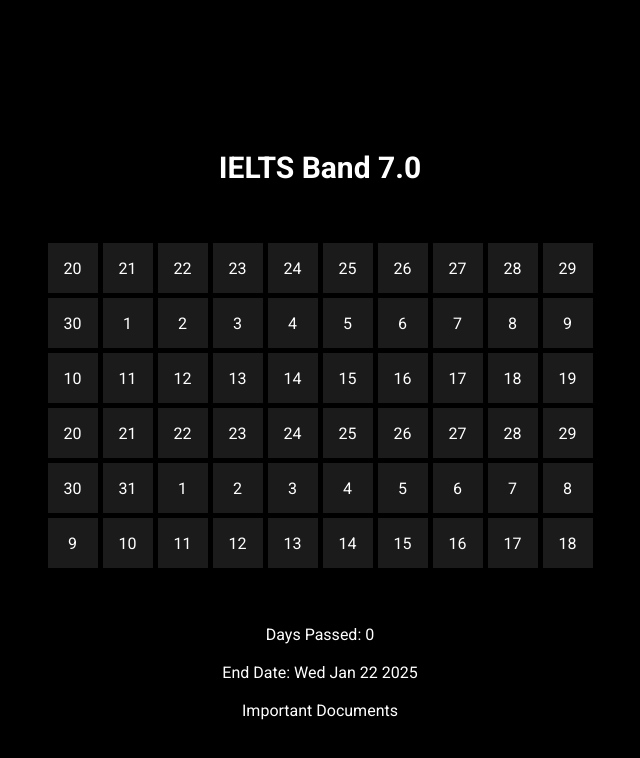
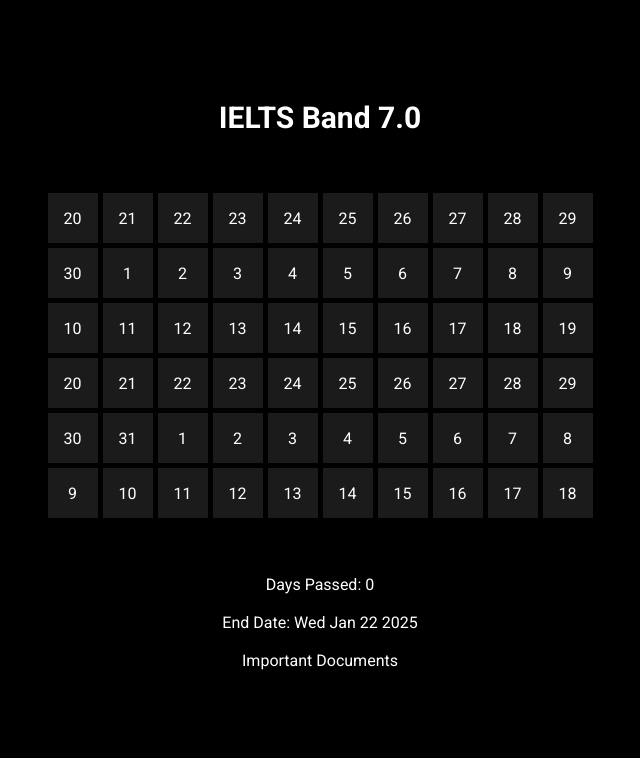
Before and after one commit to akramthedev/die-deutsch-traum, a React (Create React App) app: page / in a window 1280 px wide. Shown: the top 758 px of the page, without its empty margins (320-960 px from the left). Built offline with nearby package versions, Linux system fonts and the light colour scheme.

Commit message:
Update App.css

```diff
--- a/src/App.css
+++ b/src/App.css
@@ -13,7 +13,7 @@
     flex-direction: column;
     align-items: center;
     background-color: black;
-    padding-top: 150px;
+    padding-top: 100px;
     height: 100vh;
 }
 
```
